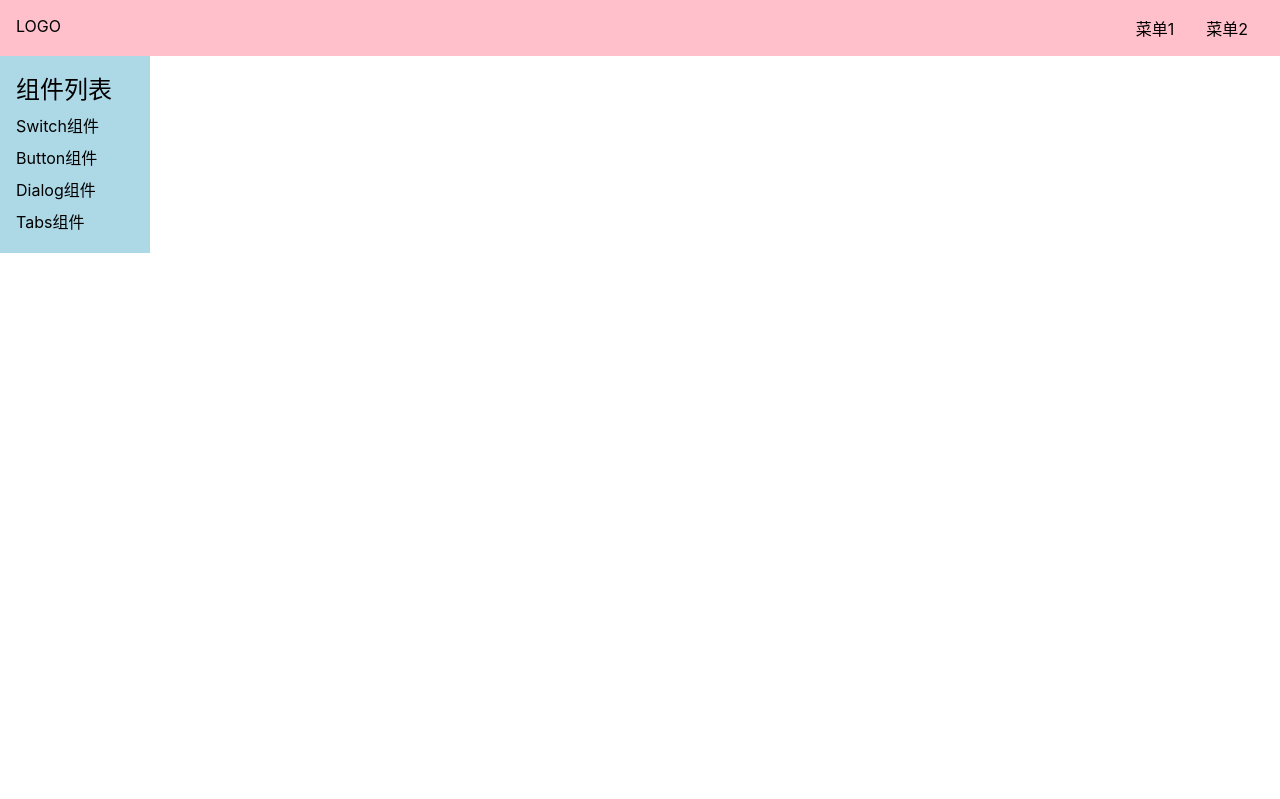
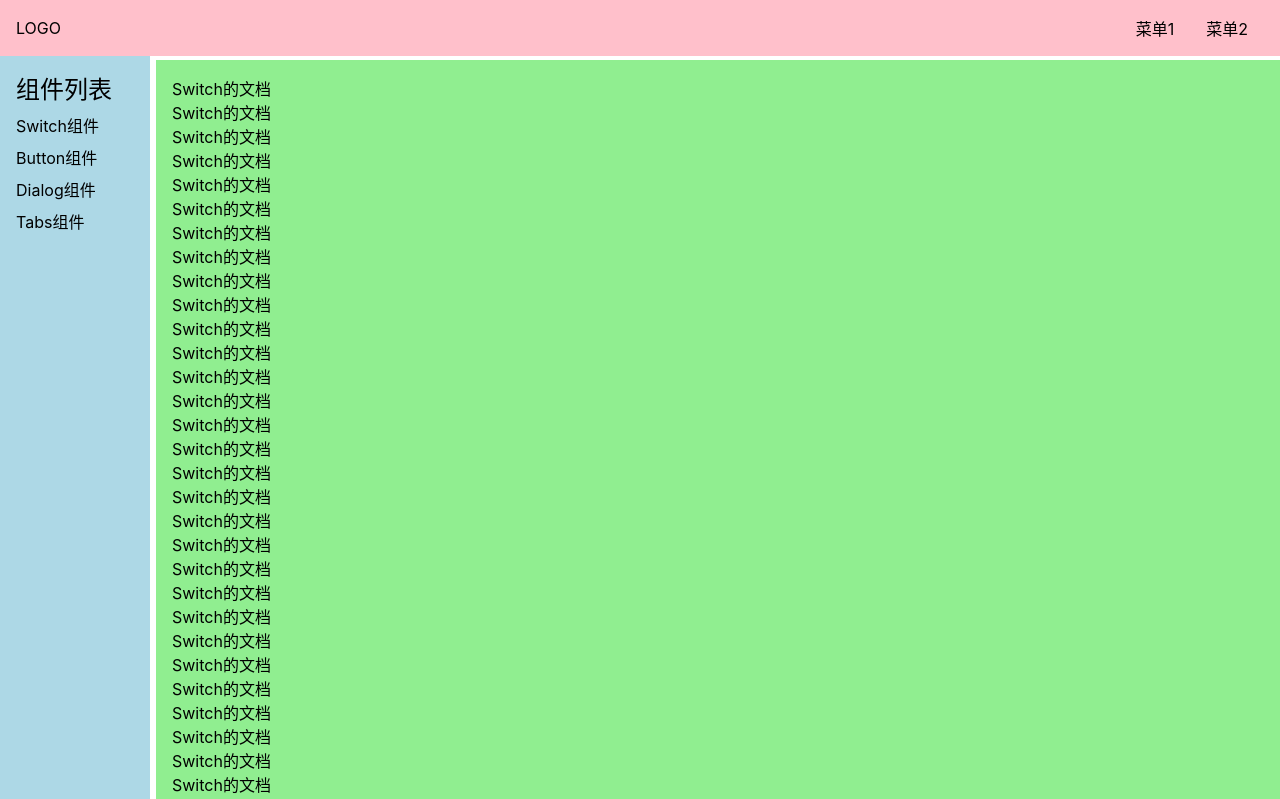
Before and after one commit to lihuhui-first/Skil-ui, a Vue app: page /#/doc/switch in a window 1280 px wide. Shown: the top 799 px of the page. Built offline with nearby package versions, Linux system fonts and the light colour scheme.

Commit message:
整体布局css

```diff
--- a/src/components/SwitchDemo.vue
+++ b/src/components/SwitchDemo.vue
@@ -1,5 +1,44 @@
 <template>
     <div>
-       Switch的文档
+       <p>Switch的文档</p>
+       <p>Switch的文档</p>
+       <p>Switch的文档</p>
+       <p>Switch的文档</p>
+       <p>Switch的文档</p>
+       <p>Switch的文档</p>
+       <p>Switch的文档</p>
+       <p>Switch的文档</p>
+       <p>Switch的文档</p>
+       <p>Switch的文档</p>
+       <p>Switch的文档</p>
+       <p>Switch的文档</p>
+       <p>Switch的文档</p>
+       <p>Switch的文档</p>
+       <p>Switch的文档</p>
+       <p>Switch的文档</p>
+       <p>Switch的文档</p>
+       <p>Switch的文档</p>
+       <p>Switch的文档</p>
+       <p>Switch的文档</p>
+       <p>Switch的文档</p>
+       <p>Switch的文档</p>
+       <p>Switch的文档</p>
+       <p>Switch的文档</p>
+       <p>Switch的文档</p>
+       <p>Switch的文档</p>
+       <p>Switch的文档</p>
+       <p>Switch的文档</p>
+       <p>Switch的文档</p>
+       <p>Switch的文档</p>
+       <p>Switch的文档</p>
+       <p>Switch的文档</p>
+       <p>Switch的文档</p>
+       <p>Switch的文档</p>
+       <p>Switch的文档</p>
+       <p>Switch的文档</p>
+       <p>Switch的文档</p>
+       <p>Switch的文档</p>
+       <p>Switch的文档</p>
+       <p>Switch的文档</p>
     </div>
 </template>
--- a/src/components/Topnav.vue
+++ b/src/components/Topnav.vue
@@ -26,8 +26,13 @@
    background: pink;
    display: flex;
    padding: 16px;
-   position: relative;
+   position: fixed;
+   top: 0;
+   left: 0;
+   width: 100%;
    z-index: 10;
+   justify-content: center;
+   align-items: center;
    > .logo{
       max-width: 6em;
       margin-right: auto;//左对齐
@@ -53,10 +58,6 @@
     @media (max-width:500px) {
       > .menu{display: none;}
       > .logo{margin: 0 auto;}
-        @media(max-width: 500px){
-         > .menu{display: none;}
-         > .logo{margin: 0 auto;}
-        } //居中
       > .toggleAside{display: inline-block;}
     }
    }
--- a/src/views/Doc.vue
+++ b/src/views/Doc.vue
@@ -1,6 +1,7 @@
 <template>
     <div>
-       <Topnav/>
+      <div class="layout">
+       <Topnav class="nav"/>
        <div class="content">
         <aside v-if="menuVisible">
            <h2>组件列表</h2>
@@ -23,6 +24,7 @@
             <router-view />
         </main>
        </div>
+     </div>
     </div>
 </template>
 <script lang="ts">
@@ -39,6 +41,33 @@
 </script>
 
 <style lang="scss" scoped>
+.layout {
+    display: flex;
+    flex-direction: column;
+    height: 100vh;
+    > .nav {
+        flex-shrink: 0;
+    }
+    > .content {
+       flex-grow: 1;
+       padding-top: 60px;
+       padding-left: 156px;
+       @media(max-width:500px){
+           padding-left: 0;
+       }
+    }
+}
+.content {
+    display: flex;
+    > aside {
+        flex-shrink: 0;
+    }
+    > main {
+        flex-grow: 1;
+        padding: 16px;
+        background: lightgreen;
+    }
+}
 aside{
     background: lightblue;
     width: 150px;
@@ -47,6 +76,7 @@
     top: 0;
     left: 0;
     padding-top: 70px;
+    height: 100%;
     > h2{
         margin-bottom: 4px;
     }
@@ -55,11 +85,14 @@
             padding: 4px 0;
         }
     }
-    @media(max-width: 500px){
-        position: fixed;
-        top: 0;
-        left: 0;
-        padding-top: 70px;
+    @media (max-width: 500px) {
+    position: fixed;
+    top: 0;
+    left: 0;
+    padding-top: 70px;
+  }
+    main {
+        overflow: auto;
     }
 }
 </style>
```
